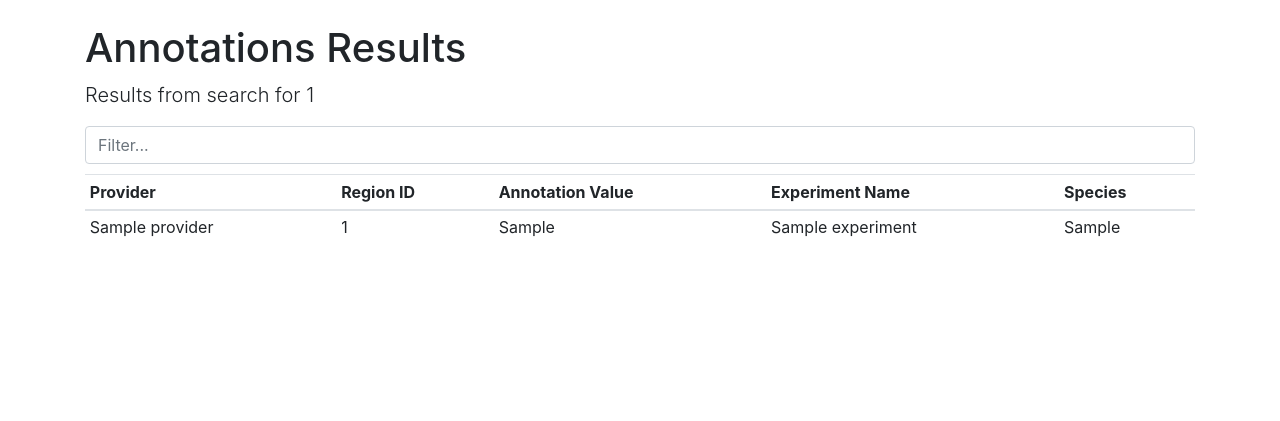
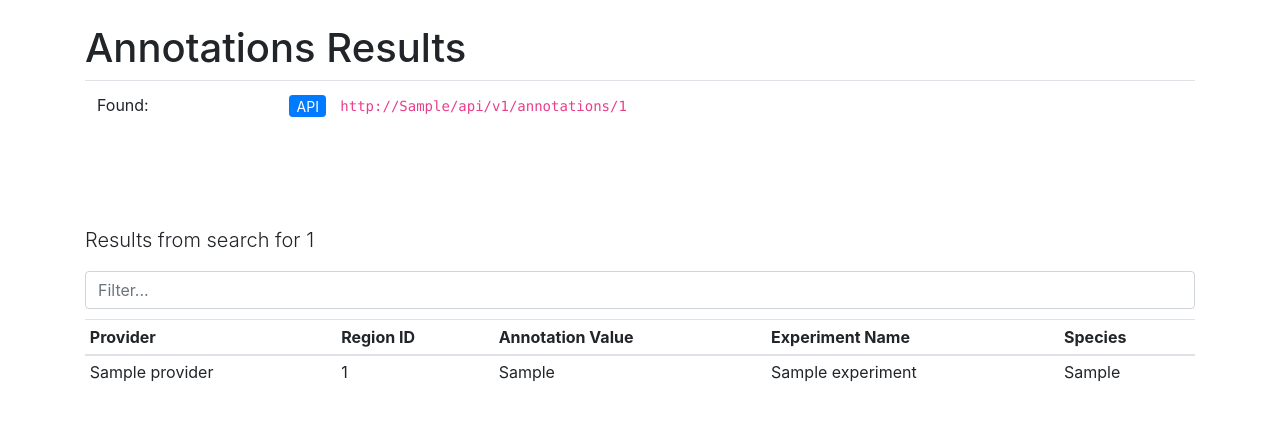
Before and after one commit to databio/episb-hub, a Flask app: template templates/response_annotations_query.html in a window 1280 px wide. Shown: the part 56-477 px from the top of the page. Run offline with Flask 2, Linux system fonts and the light colour scheme; the template is opened without the code that fills it: most values are stand-ins (such as "Sample title", 1, 10 or a date in 2020); some libraries are stand-ins or nearby versions.

Commit message:
#6 include raw json retrieval link

```diff
--- a/main.py
+++ b/main.py
@@ -59,8 +59,8 @@ app.json_encoder = EpisbJSONEncoder
 #es_host='10.250.124.183'
 #es_path='/episb-provider'
 #es_port='8080'
-flask_host='episb.org'
-flask_port=''
+flask_host='localhost'
+flask_port='5000'
 
 def init_providers():
   add_provider("http://provider.episb.org/episb-provider/")
@@ -163,6 +163,11 @@ def render_annotations():
                          provider_res=provider_res,
                          regionID=regionID,
                          flask_host=fh)
+
+@app.route('/api/v1/annotations/<regionID>')
+def render_annotations_json(regionID):
+  url = '/experiments/get/ByRegionID/' + regionID
+  return jsonify(fetch_provider_data(url))
 
 @app.route('/region/<chrom>/<start>/<stop>')
 def render_segments(chrom,start,stop):
--- a/templates/response_annotations_query.html
+++ b/templates/response_annotations_query.html
@@ -5,6 +5,16 @@
 <div class="container">
 
   <h1>Annotations Results</h1>
+
+  <div style="margin-bottom:6rem;">
+    <table class="table">
+
+      <tr></tr>
+      <td>Found:</td>
+      <td><a href="http://{{flask_host}}/api/v1/annotations/{{regionID}}"><button style="margin-right:1em;" class="btn btn-xs btn-primary">API</button></a><code>http://{{flask_host}}/api/v1/annotations/{{regionID}}</code></td>
+
+    </table>
+  </div>
 
   <div>
     <p class="lead">Results from search for {{regionID}}</p>
```
